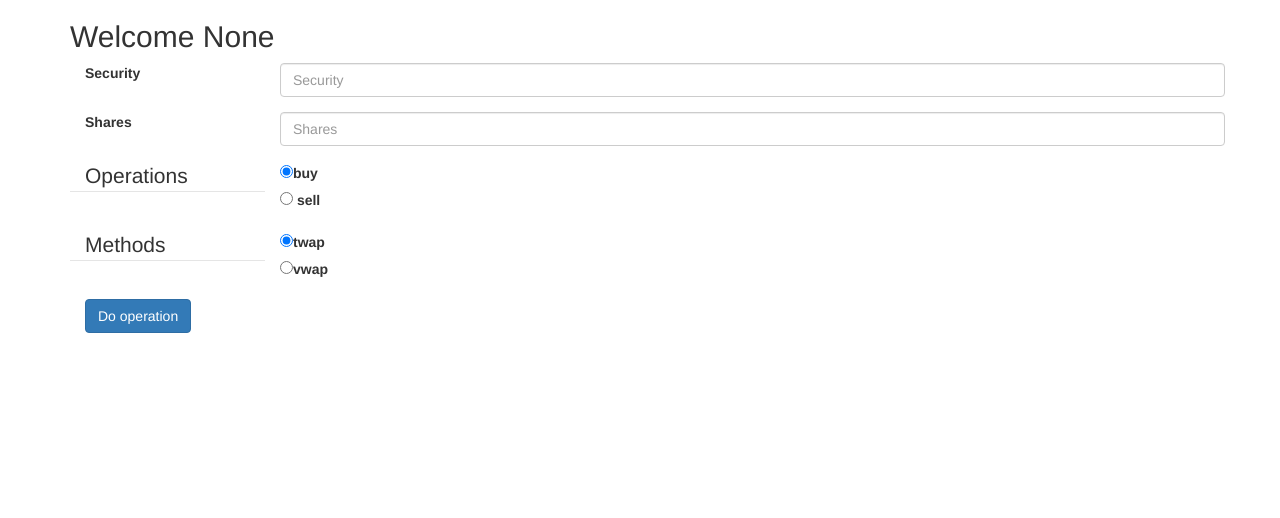
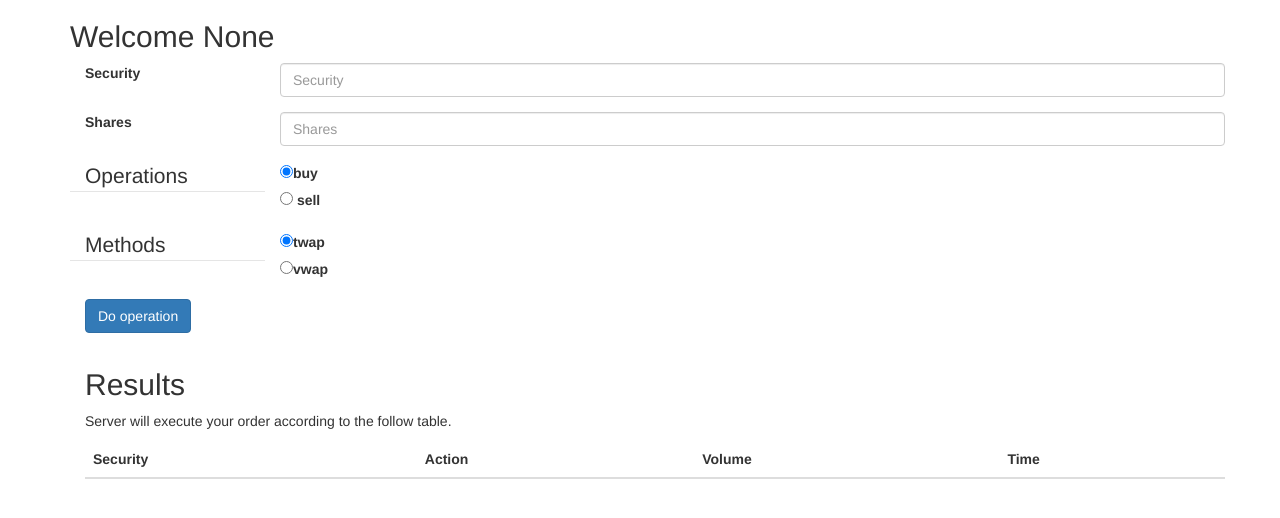
Before and after one commit to gdshen/algo_trading, a Flask app: page / in a window 1280 px wide. Shown: the top 518 px of the page. Run offline with Flask 2, Linux system fonts and the light colour scheme; a user stored in the database is signed in; lists and menus that the app fills with data are empty; some libraries are stand-ins or nearby versions.

Commit message:
optimize twap result interface

```diff
--- a/app.py
+++ b/app.py
@@ -33,6 +33,7 @@
 @login_required
 def home():
     form = OperationForm(request.form)
+    rows = []
     if request.method == 'POST':
         flash("Slicing orders on server")
         logging.debug(form.security.data)
@@ -46,6 +47,6 @@
         volume = int(form.shares.data)
 
         algo_trade_engine = zerorpc.Client('tcp://127.0.0.1:4242')
-        algo_trade_engine.slicing_order(user_id, stock, action, volume)
+        rows = algo_trade_engine.slicing_order(user_id, stock, action, volume)
 
-    return render_template('home.html', email=current_user.email, form=form)
+    return render_template('home.html', email=current_user.email, form=form, rows=rows)
--- a/templates/home.html
+++ b/templates/home.html
@@ -9,7 +9,7 @@
     {#    <p>Your username is {{ email }}</p>#}
     <h2>Welcome {{ email }}</h2>
 
-{#    todo use form.xxx to refactor form below #}
+    {#    todo use form.xxx to refactor form below #}
     <div class="container">
         <form method="post">
             {{ form.hidden_tag() }}
@@ -73,4 +73,30 @@
             </div>
         </form>
     </div>
+
+    <div class="container">
+        <h2>Results</h2>
+        <p>Server will execute your order according to the follow table.</p>
+        <table class="table">
+            <thead>
+            <tr>
+                <th>Security</th>
+                <th>Action</th>
+                <th>Volume</th>
+                <th>Time</th>
+            </tr>
+            </thead>
+
+            <tbody>
+            {% for row in rows %}
+                <tr>
+                    <td>{{ row['stock'] }}</td>
+                    <td>{{ row['action'] }}</td>
+                    <td>{{ row['volume'] }}</td>
+                    <td>{{ row['time'] }}</td>
+                </tr>
+            {% endfor %}
+            </tbody>
+        </table>
+    </div>
 {% endblock %}
```
Also changed, not shown: libs/wap.py (+7 -2 lines).
